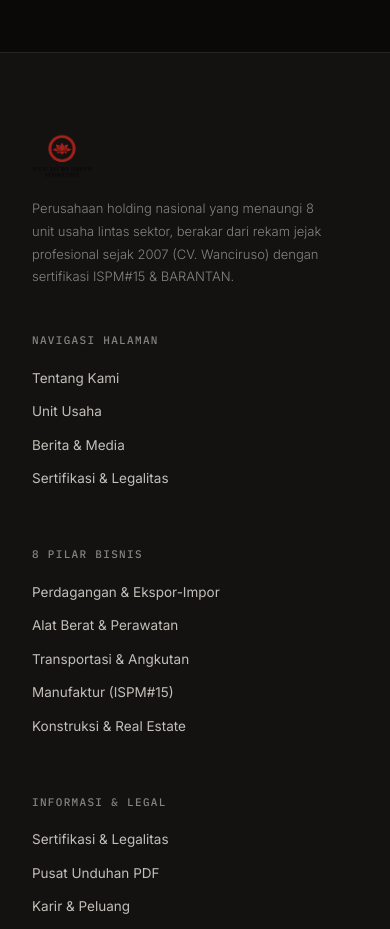
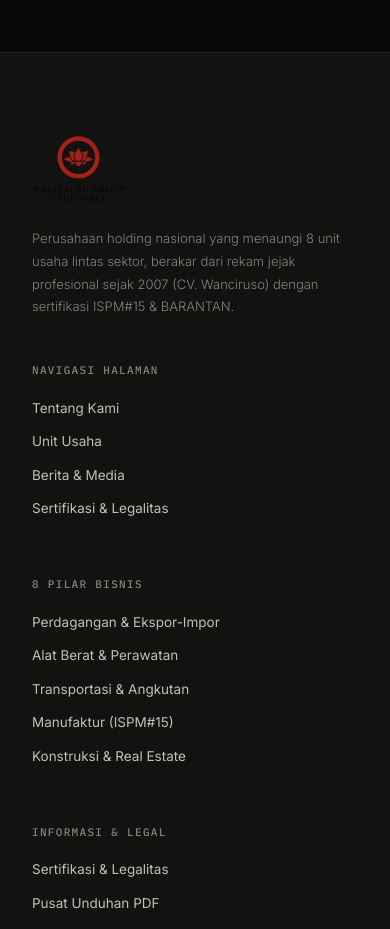
Before and after one commit to ilhamoeba22/company-wancirusogroup, a Nuxt app in the folder frontend/: page / in a window 390 px wide. Shown: the part 7940-8869 px from the top of the page. Built offline with nearby package versions, Linux system fonts and the light colour scheme; no server answers.

Commit message:
Enlarge and enhance footer logo size and make it responsive and clickable

```diff
--- a/frontend/components/AppFooter.vue
+++ b/frontend/components/AppFooter.vue
@@ -3,10 +3,10 @@
     <div class="wrap">
       <div class="foot-grid">
         <div>
-          <div class="foot-brand">
+          <NuxtLink to="/" class="foot-brand" title="Kembali ke Beranda">
             <img src="/logo_wgi.png" alt="Wanciruso Group Indonesia Logo" class="foot-logo-img" />
-          </div>
-          <p>Perusahaan holding nasional yang menaungi 8 unit usaha lintas sektor, berakar dari rekam jejak profesional sejak 2007 (CV. Wanciruso) dengan sertifikasi ISPM#15 & BARANTAN.</p>
+          </NuxtLink>
+          <p>Perusahaan holding nasional yang menaungi 8 unit usaha lintas sektor, berakar dari rekam jejak profesional sejak 2007 (CV. Wanciruso) dengan sertifikasi ISPM#15 &amp; BARANTAN.</p>
         </div>
 
         <div class="foot-col">
@@ -58,23 +58,28 @@ footer {
 }
 
 .foot-brand {
-  display: flex;
+  display: inline-flex;
   align-items: center;
-  gap: 12px;
-  margin-bottom: 18px;
+  margin-bottom: 22px;
+  text-decoration: none;
 }
 
 .foot-logo-img {
-  height: 46px;
+  height: clamp(72px, 6.5vw, 92px);
   width: auto;
-  max-width: 240px;
+  max-width: 280px;
   object-fit: contain;
+  transition: transform 0.3s cubic-bezier(0.16, 1, 0.3, 1);
+}
+
+.foot-brand:hover .foot-logo-img {
+  transform: scale(1.03);
 }
 
 footer p {
   color: var(--grey);
   font-size: 13px;
-  max-width: 300px;
+  max-width: 320px;
   font-weight: 300;
   line-height: 1.75;
 }
```
